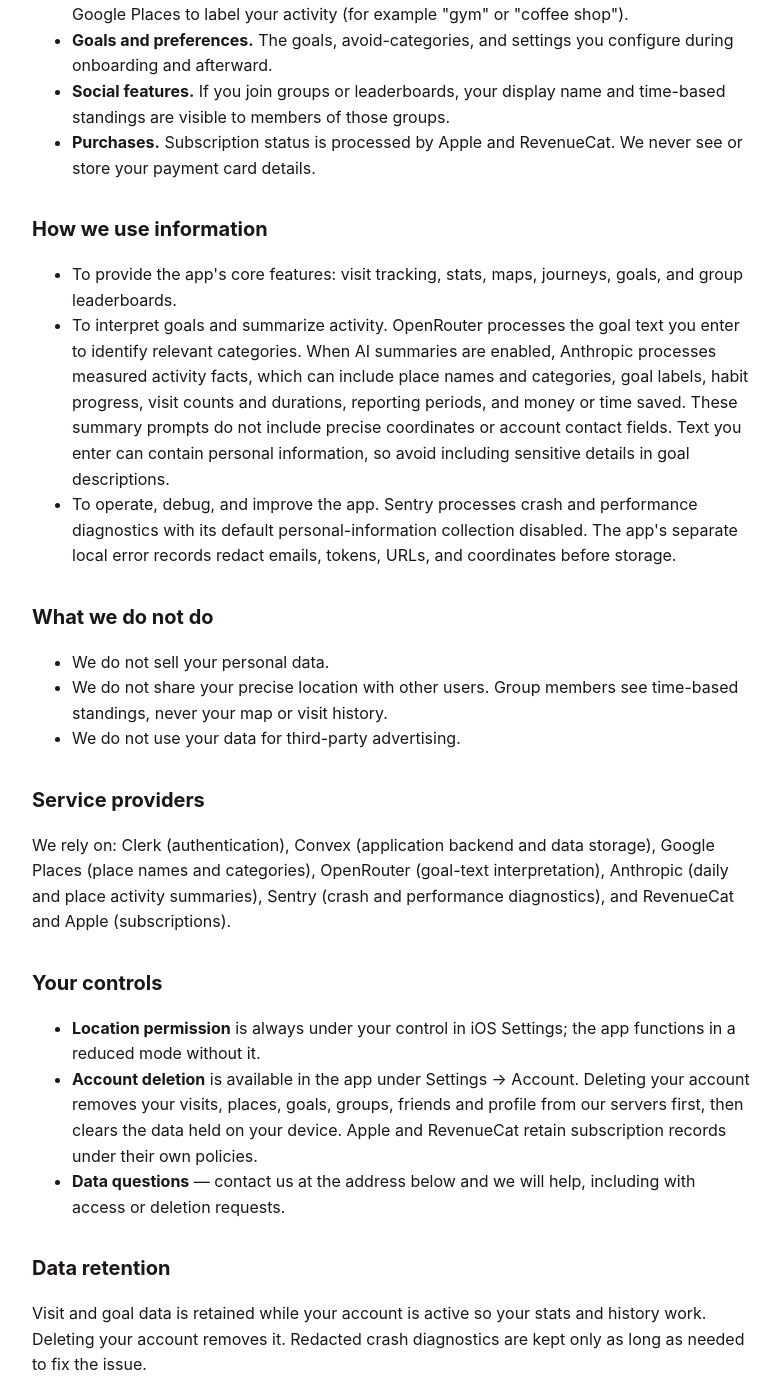
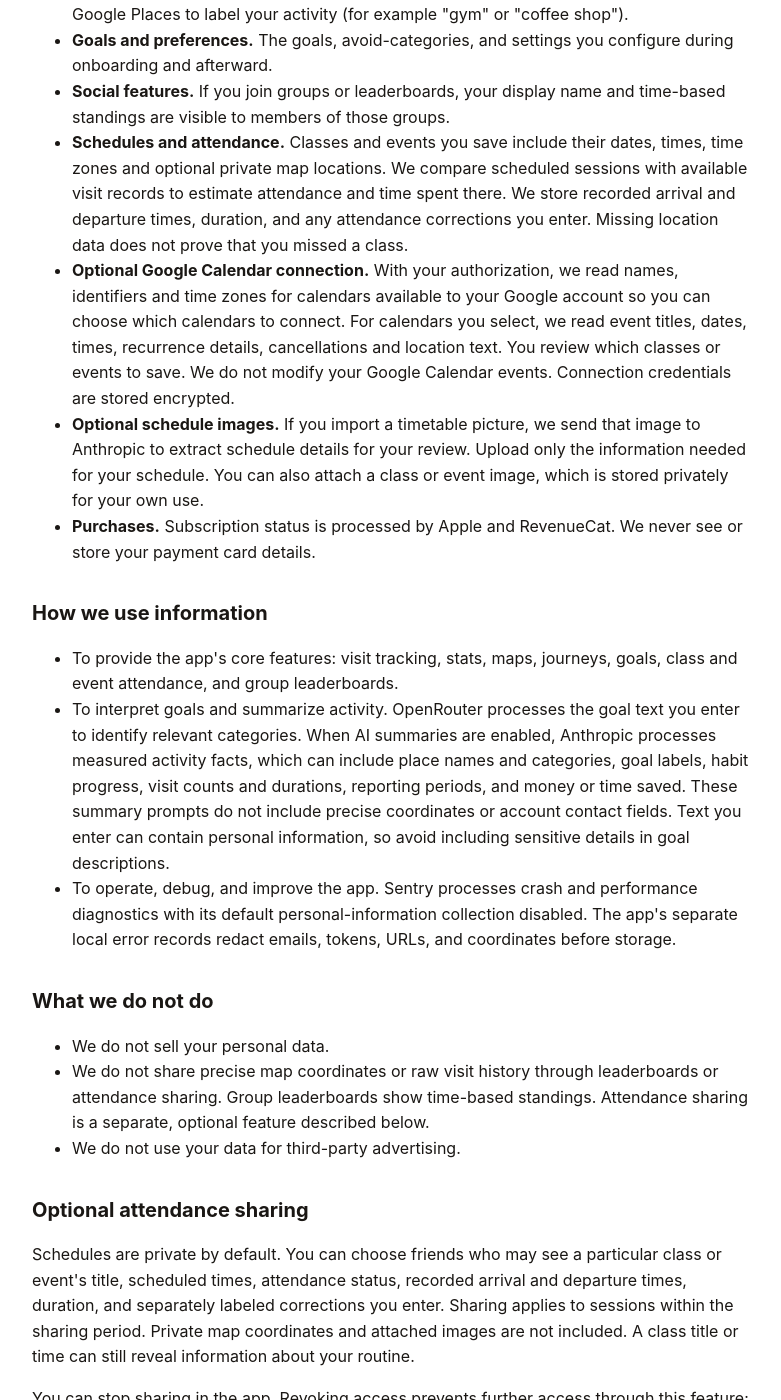
Before and after one commit to JavaJaiden/JavaJaiden.github.io, a Jekyll site: the page NoTestudo/privacy.html, which Jekyll copies as it is, in a window 1280 px wide and 1400 px high, scrolled down 540 px. Shown: the whole window, without its empty margins (248-1029 px from the left). Built offline with Jekyll 4.4.1, drawn with Linux system fonts in a browser that asks for light colours; some of the changed text lies outside the part shown.

Commit message:
Describe optional NoTestudo schedules, Calendar and attendance sharing

```diff
--- a/NoTestudo/privacy.html
+++ b/NoTestudo/privacy.html
@@ -12,7 +12,7 @@
 </head>
 <body>
 <h1>NoTestudo Privacy Policy</h1>
-<p class="meta">Effective date: September 10, 2026</p>
+<p class="meta">Effective date: September 12, 2026</p>
 
 <p>NoTestudo ("the app," "we") is a habit-tracking app that uses your device's
 location to help you understand and improve where you spend your time. This
@@ -37,6 +37,22 @@
 settings you configure during onboarding and afterward.</li>
 <li><strong>Social features.</strong> If you join groups or leaderboards, your
 display name and time-based standings are visible to members of those groups.</li>
+<li><strong>Schedules and attendance.</strong> Classes and events you save include
+their dates, times, time zones and optional private map locations. We compare
+scheduled sessions with available visit records to estimate attendance and time
+spent there. We store recorded arrival and departure times, duration, and any
+attendance corrections you enter. Missing location data does not prove that you
+missed a class.</li>
+<li><strong>Optional Google Calendar connection.</strong> With your authorization,
+we read names, identifiers and time zones for calendars available to your Google
+account so you can choose which calendars to connect. For calendars you select,
+we read event titles, dates, times, recurrence details, cancellations and location text.
+You review which classes or events to save. We do not modify your Google Calendar
+events. Connection credentials are stored encrypted.</li>
+<li><strong>Optional schedule images.</strong> If you import a timetable picture,
+we send that image to Anthropic to extract schedule details for your review.
+Upload only the information needed for your schedule. You can also attach a
+class or event image, which is stored privately for your own use.</li>
 <li><strong>Purchases.</strong> Subscription status is processed by Apple and
 RevenueCat. We never see or store your payment card details.</li>
 </ul>
@@ -44,7 +60,7 @@
 <h2>How we use information</h2>
 <ul>
 <li>To provide the app's core features: visit tracking, stats, maps, journeys,
-goals, and group leaderboards.</li>
+goals, class and event attendance, and group leaderboards.</li>
 <li>To interpret goals and summarize activity. OpenRouter processes the goal
 text you enter to identify relevant categories. When AI summaries are enabled,
 Anthropic processes measured activity facts, which can include place names and
@@ -61,24 +77,43 @@
 <h2>What we do not do</h2>
 <ul>
 <li>We do not sell your personal data.</li>
-<li>We do not share your precise location with other users. Group members see
-time-based standings, never your map or visit history.</li>
+<li>We do not share precise map coordinates or raw visit history through
+leaderboards or attendance sharing. Group leaderboards show time-based standings.
+Attendance sharing is a separate, optional feature described below.</li>
 <li>We do not use your data for third-party advertising.</li>
 </ul>
 
+<h2>Optional attendance sharing</h2>
+<p>Schedules are private by default. You can choose friends who may see a
+particular class or event's title, scheduled times, attendance status, recorded
+arrival and departure times, duration, and separately labeled corrections you
+enter. Sharing applies to sessions within the sharing period. Private map
+coordinates and attached images are not included. A class title or time can
+still reveal information about your routine.</p>
+<p>You can stop sharing in the app. Revoking access prevents further access
+through this feature; it cannot erase information a recipient already saw or
+copied.</p>
+
 <h2>Service providers</h2>
 <p>We rely on: Clerk (authentication), Convex (application backend and data
-storage), Google Places (place names and categories), OpenRouter (goal-text
-interpretation), Anthropic (daily and place activity summaries), Sentry (crash
+storage and private images), Google Places (place names and categories),
+Google Calendar (optional schedule import and synchronization), OpenRouter
+(goal-text interpretation), Anthropic (activity summaries and optional timetable
+image extraction), Sentry (crash
 and performance diagnostics), and RevenueCat and Apple (subscriptions).</p>
 
 <h2>Your controls</h2>
 <ul>
 <li><strong>Location permission</strong> is always under your control in iOS
 Settings; the app functions in a reduced mode without it.</li>
+<li><strong>Calendar and schedule controls.</strong> Disconnect Google Calendar
+to stop future synchronization and remove stored connection credentials. Classes
+and events already saved remain until you delete them. You can edit their map
+locations, remove attached photos, and change who can see attendance.</li>
 <li><strong>Account deletion</strong> is available in the app under Settings →
 Account. Deleting your account removes your visits, places, goals, groups,
-friends and profile from our servers first, then clears the data held on your
+friends, schedules, attendance, uploaded images and profile from our servers
+first, then clears the data held on your
 device. Apple and RevenueCat retain subscription
 records under their own policies.</li>
 <li><strong>Data questions</strong> — contact us at the address below and we
@@ -89,6 +124,13 @@
 <p>Visit and goal data is retained while your account is active so your stats
 and history work. Deleting your account removes it. Redacted crash diagnostics
 are kept only as long as needed to fix the issue.</p>
+
+<p>Saved schedules and attached class or event images remain until removed or
+your account is deleted. Timetable images are temporary: we attempt to delete
+them after extraction, and expired or abandoned uploads enter cleanup. Failed
+deletions are retried rather than treated as complete. Removing a schedule also
+removes its sharing and attendance records and queues its attached image for
+cleanup. Deletion can require several processing steps.</p>
 
 <h2>Children</h2>
 <p>NoTestudo is not directed at children under 13, and we do not knowingly
```
